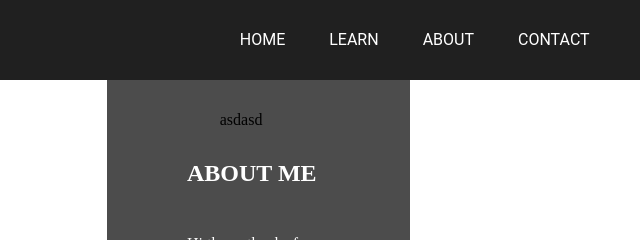
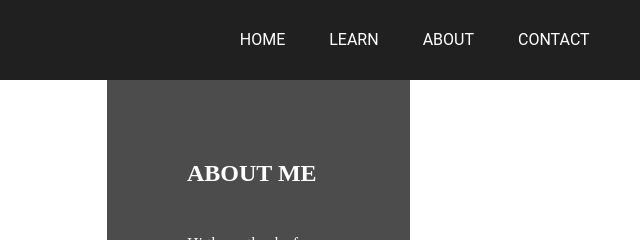
Before and after one commit to Roxana-debug/Learning-Page, a plain HTML site: page about.html in a window 1280 px wide. Shown: the top 240 px of the page, 640-1280 px from the left. Drawn offline with Linux system fonts and the light colour scheme.

Commit message:
Revert test

```diff
--- a/about.html
+++ b/about.html
@@ -17,9 +17,6 @@
             <li><a href="learn.html">LEARN</a></li>
             <li><a href="about.html">ABOUT</a></li>
             <li><a href="contact.html">CONTACT</a></li>
-            <div class="test">
-                asdasd
-            </div>
         </ul>
     </nav>
     <!--END OF NAVIGATION-->
```
